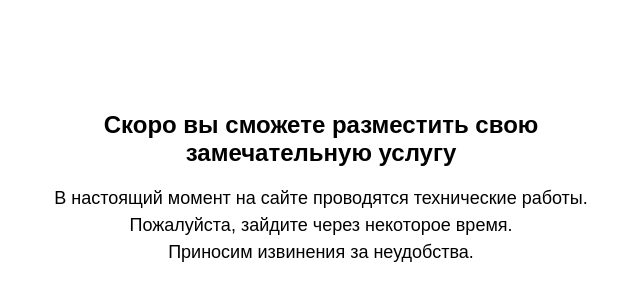
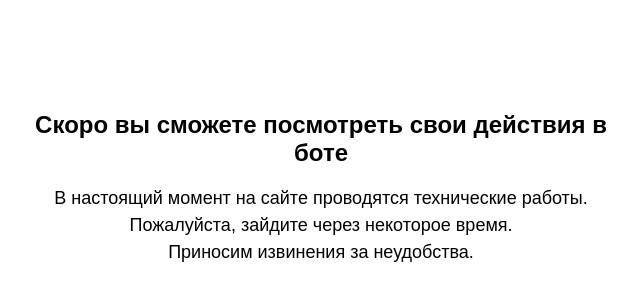
Before and after one commit to tatarinovkg/repository-20, a plain HTML site: page index.html in a window 1280 px wide. Shown: the part 212-512 px from the top of the page, without its empty margins (319-959 px from the left). Drawn offline with Linux system fonts and the light colour scheme.

Commit message:
Update index.html

```diff
--- a/index.html
+++ b/index.html
@@ -30,7 +30,7 @@
 </head>
 <body>
 <div class="content">
-    <h2>Скоро вы сможете разместить свою замечательную услугу</h2>
+    <h2>Скоро вы сможете посмотреть свои действия в боте</h2>
     <p>В настоящий момент на сайте проводятся технические работы.<br>
         Пожалуйста, зайдите через некоторое время.<br>
         Приносим извинения за неудобства.</p>
```
